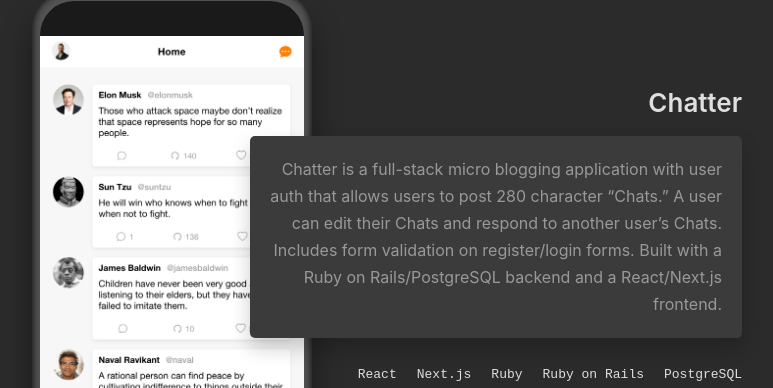
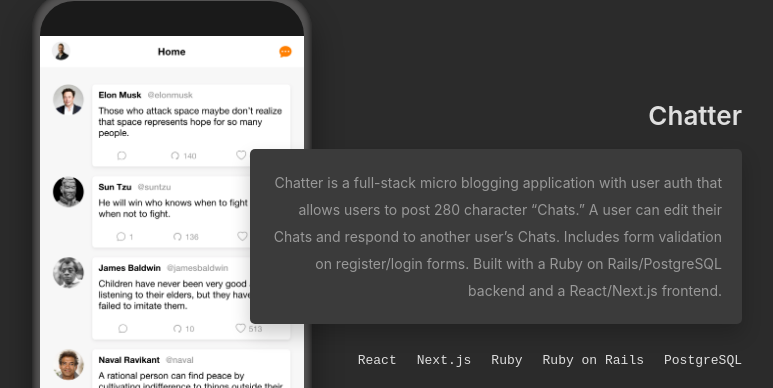
Before and after one commit to christianjbolus/portfolio_v2, a Svelte app: page / in a window 1280 px wide. Shown: the part 1655-2043 px from the top of the page, without its empty margins (253-1026 px from the left). Built offline with nearby package versions, Linux system fonts and the light colour scheme.

Commit message:
Update global CSS styles

```diff
--- a/public/global.css
+++ b/public/global.css
@@ -40,7 +40,7 @@
 	list-style: none;
 }
 
-.resume-link, .email-link {
+.resume-button, .resume-link, .email-button {
 	color: var(--accent);
 	font-family: var(--font-mono);
 	text-decoration: none;
@@ -54,18 +54,25 @@
 	transition: 200ms
 }
 
-.resume-link:hover {
+.resume-button:hover {
 	background-color: var(--red-tint)
 }
 
-.email-link {
+.resume-link {
+	border-radius: 30px;
+	padding: 15px 40px;
+	margin-left: 0px;
+	margin-top: 20px;
+}
+
+.email-button {
 	border-radius: 30px;
 	padding: 20px 40px;
 	margin-top: 30px;
 	margin-left: 0;
 }
 
-.email-link:hover {
+.email-button:hover {
 	background-color: var(--red-tint)
 }
 
@@ -113,7 +120,8 @@
 	--bg-grey: rgb(43, 43, 43);
 
 	--fs-xs: 13px;
-	--fs-sm: 16px;
+	--fs-sm: 14px;
+	--fs-md: 16px;
 	--fs-lg: 18px;
 	--font-mono: "SF Mono","Fira Code","Fira Mono","Roboto Mono", monospace;
 }
--- a/src/components/NavBar.svelte
+++ b/src/components/NavBar.svelte
@@ -1,6 +1,6 @@
 <script>
   import Transition from './effects/Transition.svelte'
-  import Button from './Button.svelte'
+  import { Button, Menu } from './index'
   import { navLinks, resume } from '../data.js'
 </script>
 
@@ -16,9 +16,10 @@
       </Transition>
       {/each}
       <Transition type="fly" config={{y: -100, duration: 500, delay: navLinks.length * 100}}>
-        <Button className="resume-link" text="Resume" url={resume}/>
+        <Button className="resume-button" text="Resume" url={resume}/>
       </Transition>
     </ol>
+    <Menu />
   </nav>
 </div>
 
@@ -33,8 +34,12 @@
     left: 0;
     right: 0;
     padding: 0 50px;
-    backdrop-filter: blur(5px);
+    /* backdrop-filter: blur(5px); */
     background-color: rgba(43, 43, 43, 0.9);
+
+    @media (max-width: 768px) {
+      padding: 0 25px;
+    }
   }
 
   .navbar {
@@ -43,6 +48,7 @@
     align-items: center;
     width: 100%;
     position: relative;
+    counter-reset: link;
   }
 
   .logo {
@@ -58,7 +64,6 @@
     display: flex;
     justify-content: flex-end;
     align-items: center;
-    counter-reset: link;
 
     @media (max-width: 768px) {
       display: none;
--- a/src/components/index.js
+++ b/src/components/index.js
@@ -1,6 +1,7 @@
 import Button from './Button.svelte'
 import Email from './Email.svelte'
 import Layout from './Layout.svelte'
+import Menu from './Menu.svelte'
 import NavBar from './NavBar.svelte'
 import NumberedHeader from './NumberedHeader.svelte'
 import Phone from './Phone.svelte'
@@ -12,6 +13,7 @@
   Button,
   Email,
   Layout,
+  Menu,
   NavBar,
   NumberedHeader,
   Phone,
--- a/src/components/sections/Contact.svelte
+++ b/src/components/sections/Contact.svelte
@@ -13,7 +13,7 @@
       prospect of us working together.  Feel free to reach out to me anytime.
       Thanks for visiting!
     </p>
-    <Button className="email-link" text="Say Hello" url={`mailto:${email}`}/>
+    <Button className="email-button" text="Say Hello" url={`mailto:${email}`}/>
   </section>
 </ScrollReveal>
 
```
